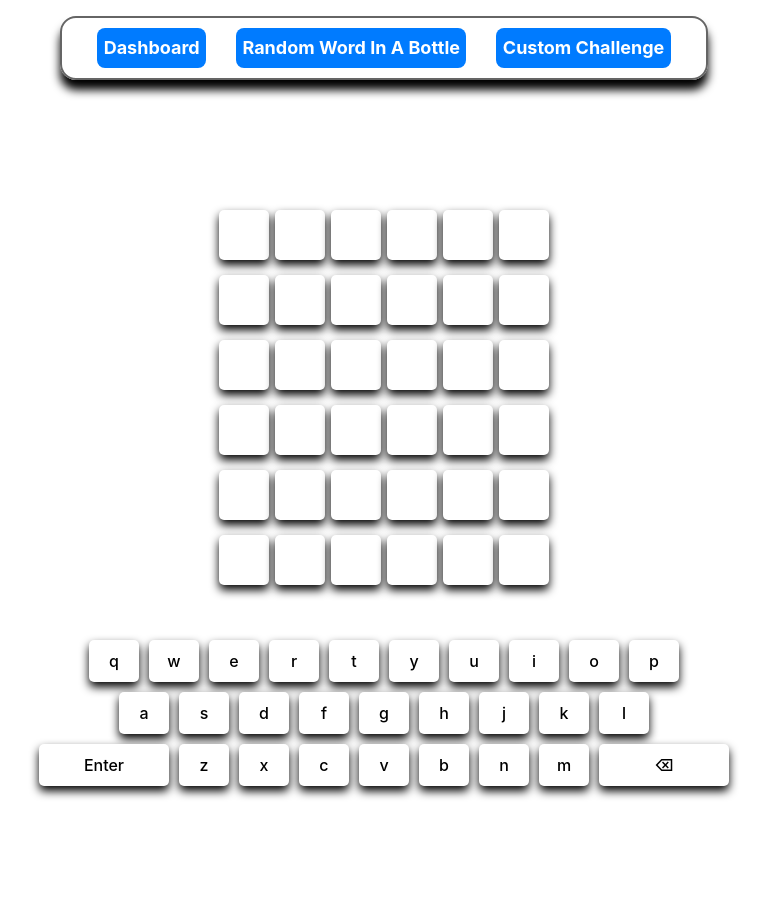
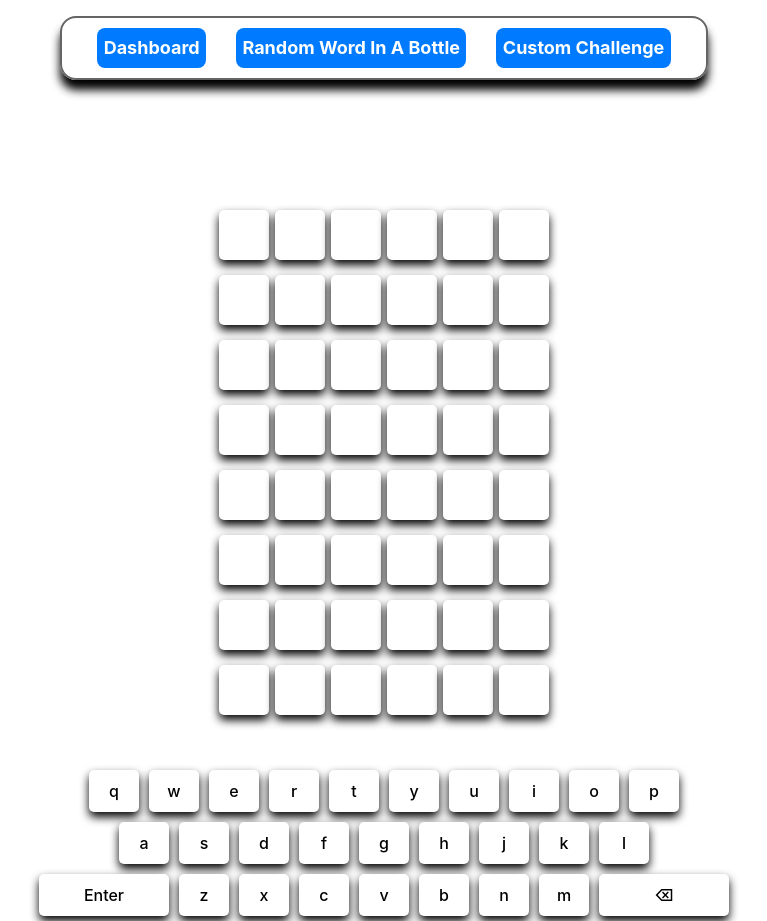
Before and after one commit to Atlessc/web54-wordle-clone, a React (Vite) app: page /daily-challenge in a window 1280 px wide. Shown: the whole page, without its empty margins (256-1023 px from the left). Before the commit the page ends 816 px from the top, so only its background shows below. Built offline with nearby package versions, Linux system fonts and the light colour scheme.

Commit message:
Update numOfGuesses to 8 in DailyChallengePage.tsx

```diff
--- a/src/pages/DailyChallengePage.tsx
+++ b/src/pages/DailyChallengePage.tsx
@@ -11,7 +11,7 @@ const DailyChallengePage = () => {
 
   const [guesses, setGuesses] = useState<Array<Array<{ letter: string; status: 'correct' | 'present' | 'absent' }>>>([]);
   const [letterStatuses, setLetterStatuses] = useState<{ [key: string]: 'correct' | 'present' | 'absent' }>({});
-  const numOfGuesses = 6;
+  const numOfGuesses = 8;
   const [gameStatus, setGameStatus] = useState<'won' | 'lost' | 'playing'>('playing');
 
   const pickRandomWord = () => {
```
